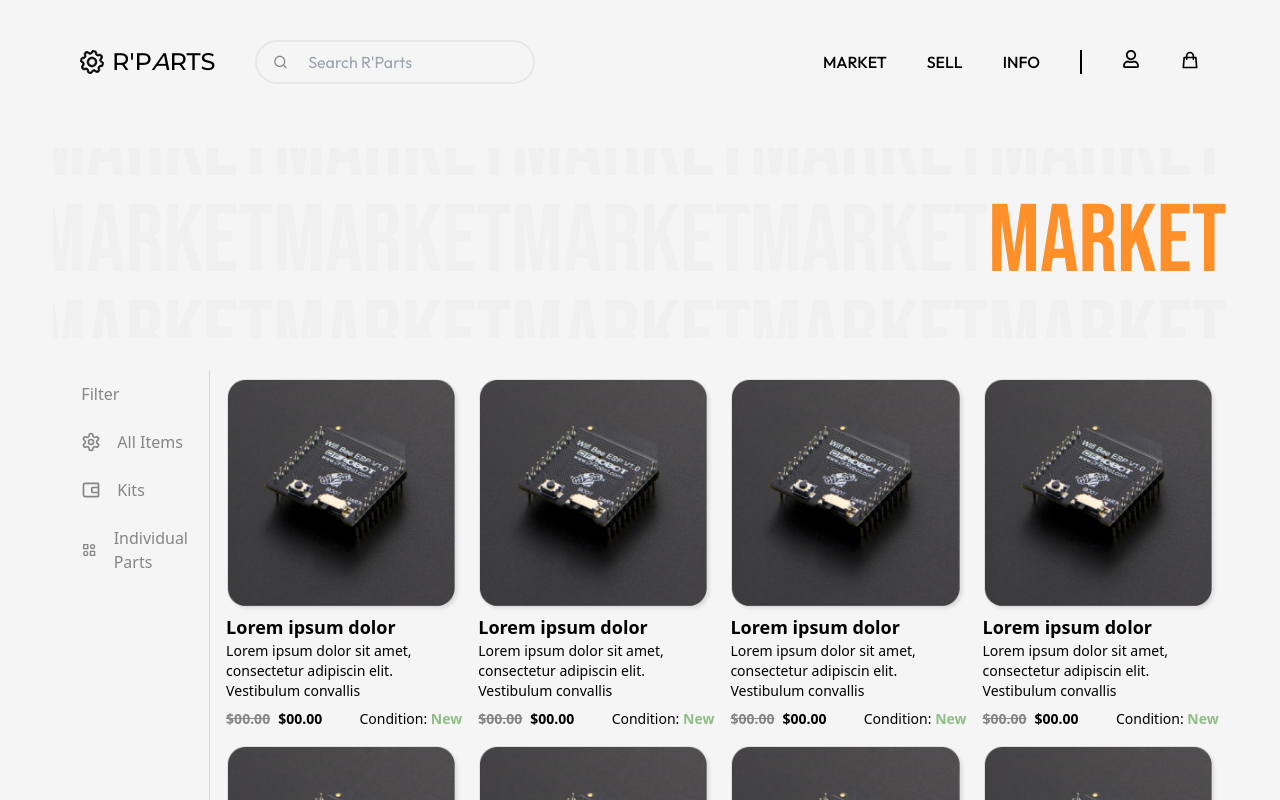
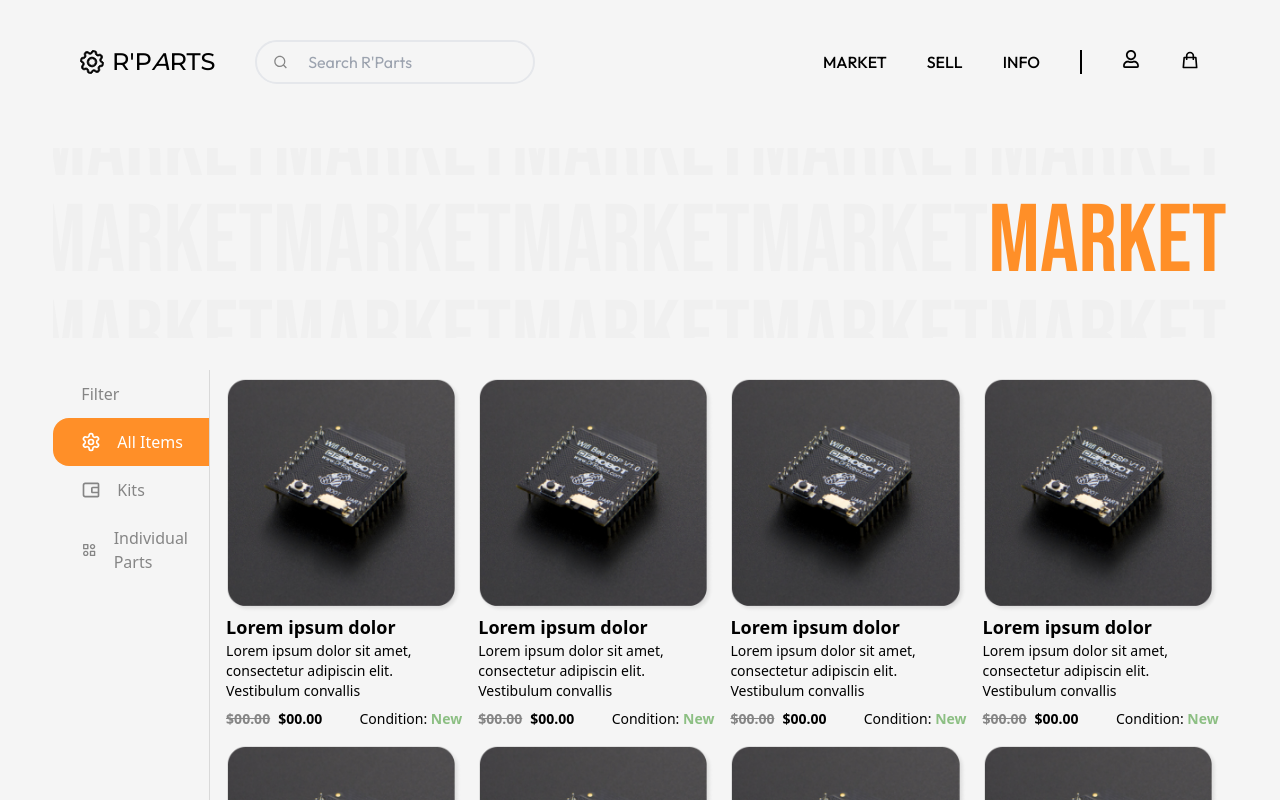
Before and after one commit to shahdivyank/r-parts, a Next.js app: page /market in a window 1280 px wide. Shown: the top 800 px of the page. Built offline with nearby package versions, Linux system fonts and the light colour scheme.

Commit message:
OMGG fix typo in default filter category

```diff
--- a/src/components/market/Filters.jsx
+++ b/src/components/market/Filters.jsx
@@ -5,7 +5,7 @@ import { BiCategoryAlt } from "react-icons/bi";
 import { LuSettings } from "react-icons/lu";
 
 const Filters = () => {
-  const [selected, setSelected] = useState("all_itemsg");
+  const [selected, setSelected] = useState("all_items");
 
   const handleSelectedFilter = (item) => {
     setSelected(item);
```
